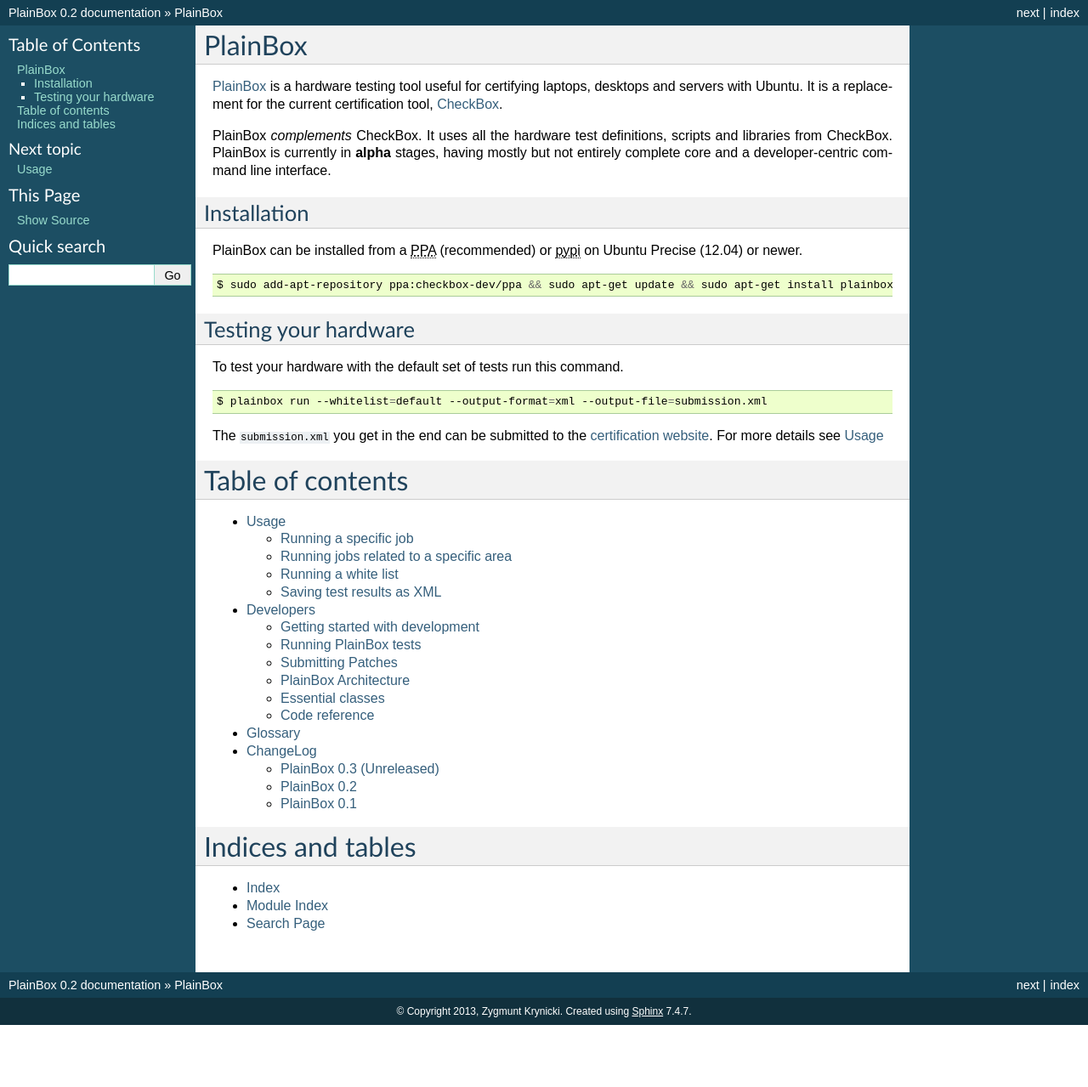
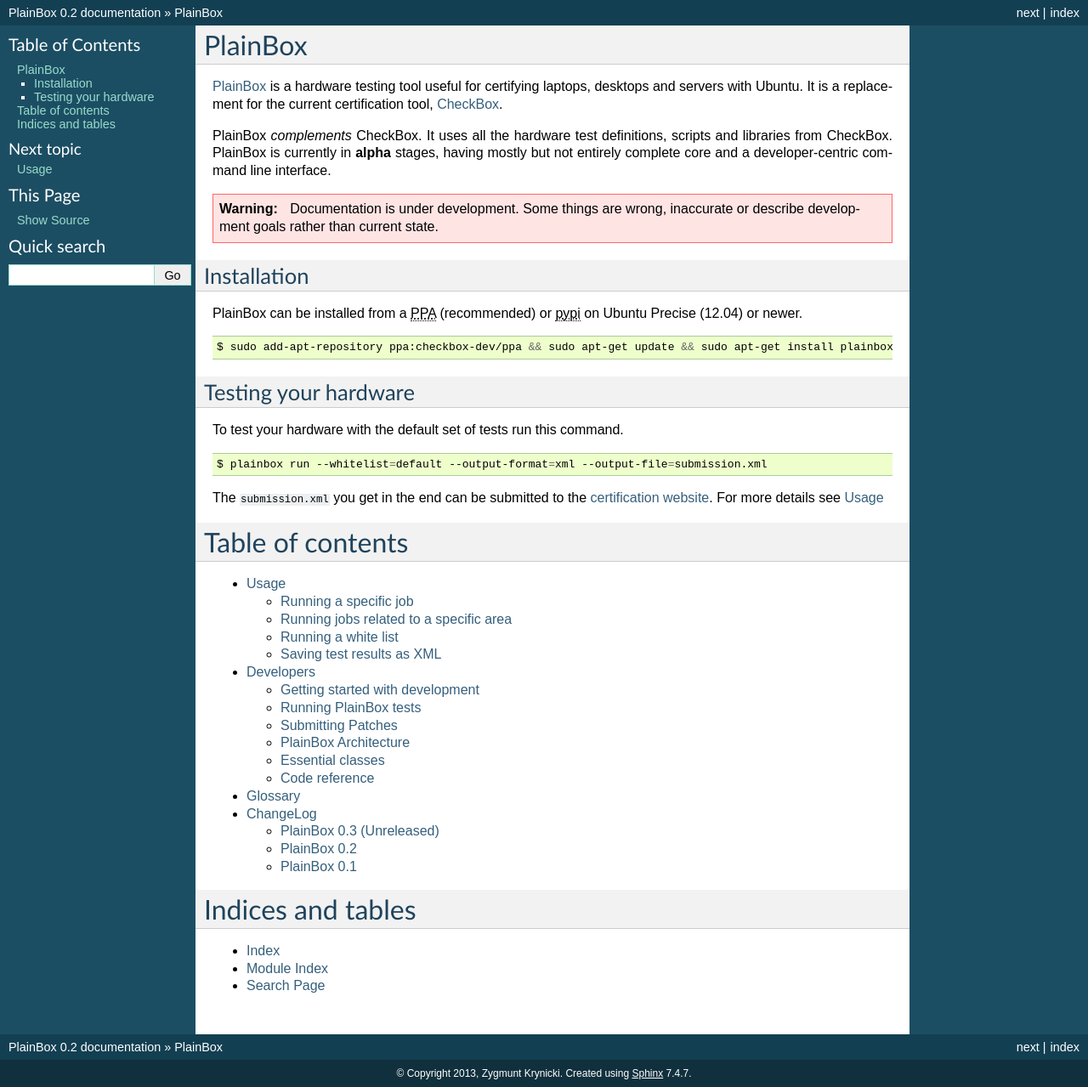
Before and after one commit to pombredanne/git.launchpad.net-plainbox, a Sphinx documentation site: the page built from docs/index.rst, in a window 1280 px wide. Shown: the whole page at 85% size. Built offline with Sphinx 7.4.7, drawn with Linux system fonts in a browser that asks for light colours; before the commit the page ends 1206 px from its top, so only the background shows below that.

Commit message:
docs: add a warning to the front page

```diff
--- a/docs/index.rst
+++ b/docs/index.rst
@@ -14,6 +14,11 @@
 scripts and libraries from CheckBox. PlainBox is currently in **alpha** stages,
 having mostly but not entirely complete core and a developer-centric command
 line interface.
+
+.. warning::
+
+    Documentation is under development. Some things are wrong, inaccurate or
+    describe development goals rather than current state.
 
 Installation
 ^^^^^^^^^^^^
```
